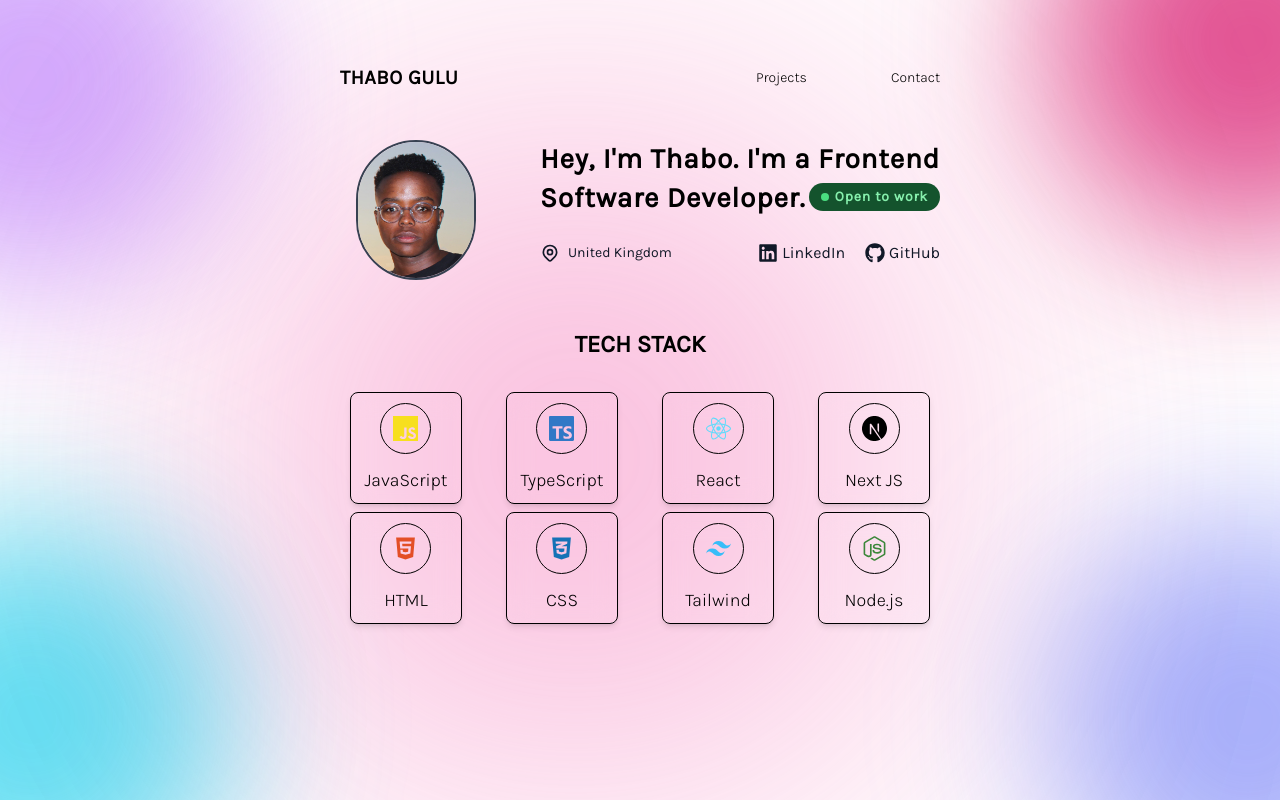
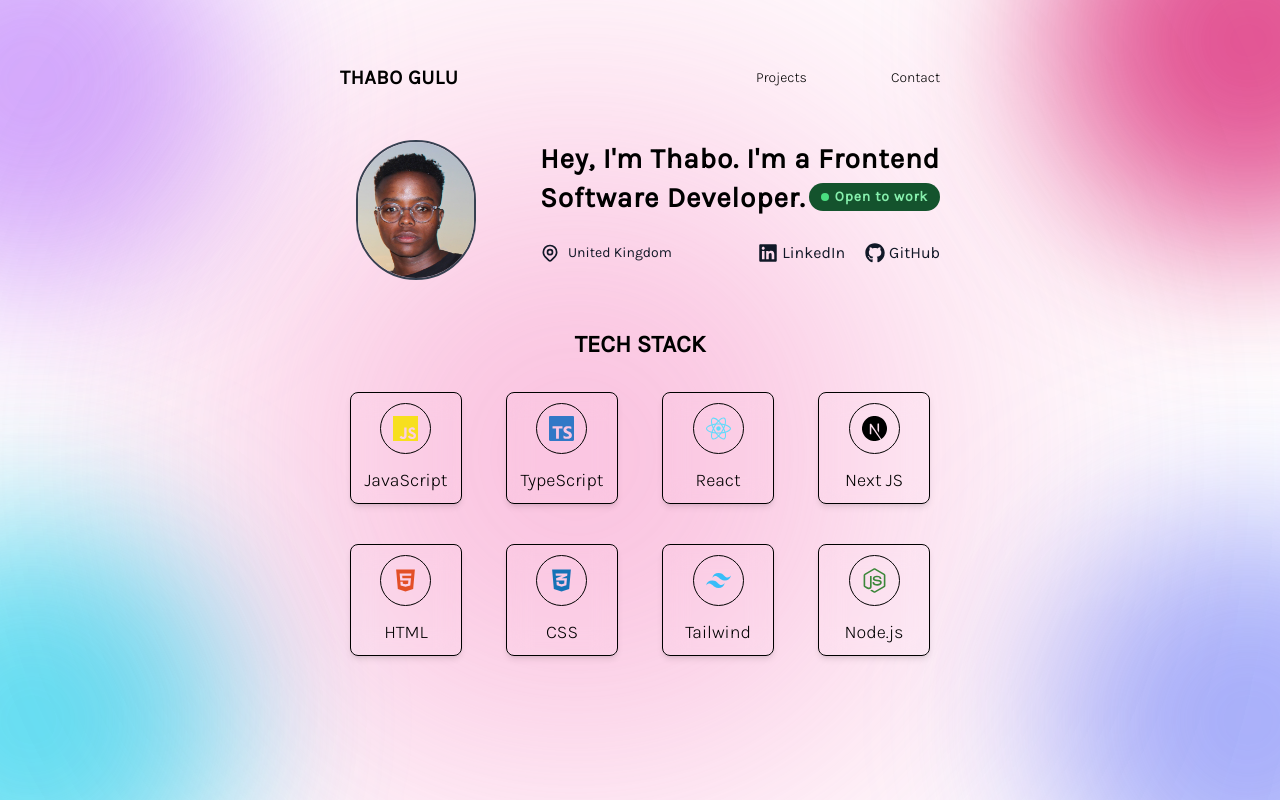
Before and after one commit to tgulu/Portfolio, a React (Create React App) app: page / in a window 1280 px wide. Shown: the top 800 px of the page. Built offline with nearby package versions, Linux system fonts and the light colour scheme; a web font is replaced by a local one.

Commit message:
change grid size of cards

```diff
--- a/src/components/TechStack.jsx
+++ b/src/components/TechStack.jsx
@@ -3,40 +3,30 @@ import { FaReact, FaHtml5, FaCss3Alt, FaNodeJs } from "react-icons/fa";
 import {
   SiNextdotjs,
   SiTypescript,
-  //   SiJest,
   SiTailwindcss,
   SiJavascript,
 } from "react-icons/si";
 
 const stack = [
-  // Scripting
   { name: "JavaScript", icon: <SiJavascript size={25} color="#F7DF1E" /> },
   { name: "TypeScript", icon: <SiTypescript size={25} color="#3178C6" /> },
-  // Core frontend
   { name: "React", icon: <FaReact size={25} color="#61DBFB" /> },
   { name: "Next JS", icon: <SiNextdotjs size={25} color="#000000" /> },
-
-  // Styling
   { name: "HTML", icon: <FaHtml5 size={25} color="#E34F26" /> },
   { name: "CSS", icon: <FaCss3Alt size={25} color="#1572B6" /> },
   { name: "Tailwind", icon: <SiTailwindcss size={25} color="#38BDF8" /> },
-
-  // Backend
   { name: "Node.js", icon: <FaNodeJs size={25} color="#3C873A" /> },
-
-  // Testing
-  //   { name: "Jest", icon: <SiJest size={25} color="#99425b" /> },
 ];
 
 const TechStack = () => {
   return (
-    <div className="grid grid-cols-2  md:grid-cols-4 2xl:grid-cols-3 gap-x-10 gap-y-2 2xl:gap-x-24 2xl:gap-y-20 justify-items-center ">
+    <div className="grid grid-cols-2 md:grid-cols-4 2xl:grid-cols-3 gap-x-6 gap-y-6 md:gap-x-10 md:gap-y-10 2xl:gap-x-24 2xl:gap-y-20 justify-items-center">
       {stack.map((tech, index) => (
         <div
           key={index}
           className="aspect-square w-32 md:w-28 2xl:w-36 border border-black rounded-lg flex flex-col items-center justify-center backdrop-blur-md transition duration-300 shadow-md"
         >
-          <div className="mb-3 p-3 border border-black  rounded-full">
+          <div className="mb-3 p-3 border border-black rounded-full">
             {tech.icon}
           </div>
           <span className="text-sm xl:text-lg text-black font-light">
```
